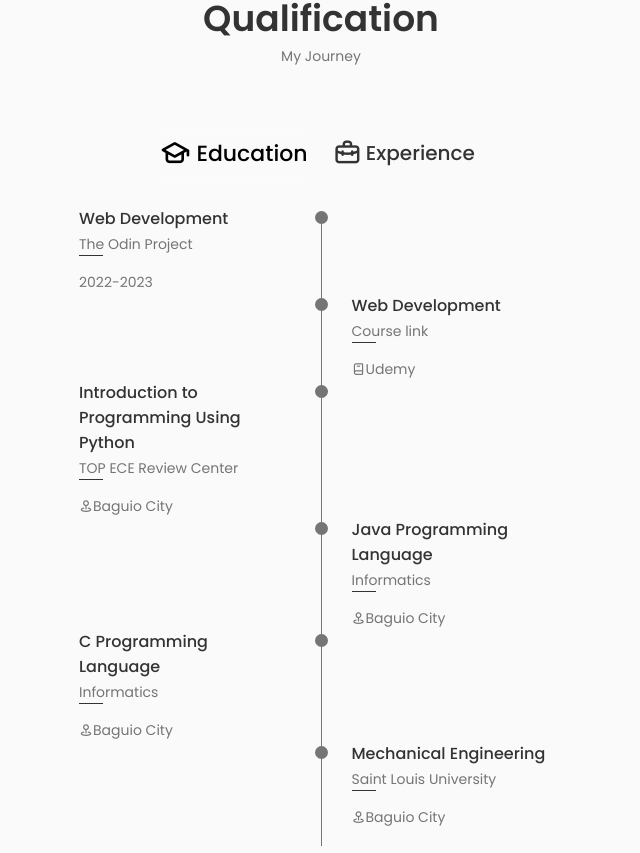
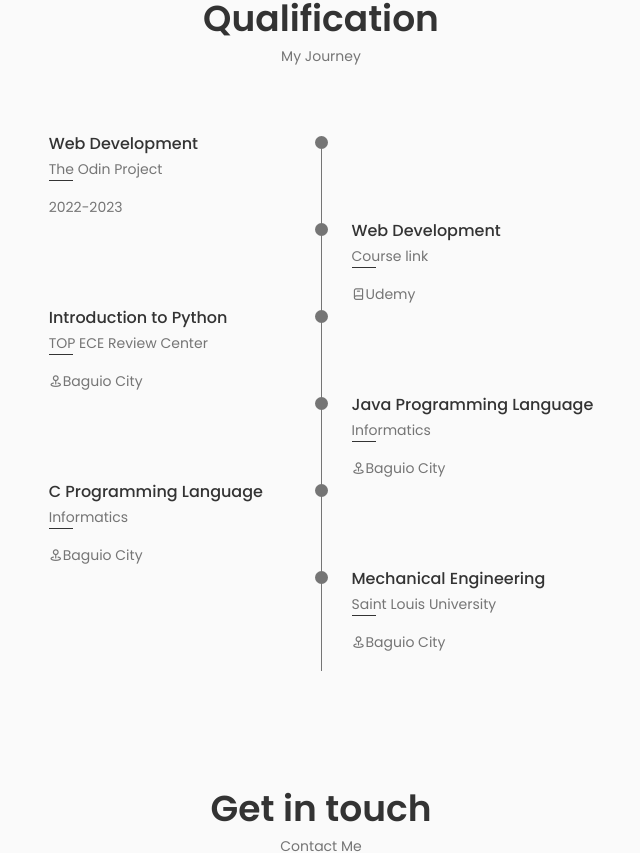
Before and after one commit to hayaman3/portfolio, a React (Create React App) app: page / in a window 1280 px wide. Shown: the part 1897-2750 px from the top of the page, without its empty margins (319-959 px from the left). Built offline with nearby package versions, Linux system fonts and the light colour scheme.

Commit message:
cleaned Qualifications component

```diff
--- a/src/components/activity/activity.css
+++ b/src/components/activity/activity.css
@@ -19,4 +19,6 @@
 
 .activity-image {
   filter: grayscale(85%);
+  padding: 1rem;
+  background-color: var(--container-color);
 }
--- a/src/components/contact/contact.css
+++ b/src/components/contact/contact.css
@@ -117,7 +117,6 @@
   resize: none;
 }
 
-
 /*=============== BREAKPOINTS ===============*/
 /* For large devices */
 @media screen and (max-width: 992px) {
--- a/src/components/qualification/Qualification.jsx
+++ b/src/components/qualification/Qualification.jsx
@@ -1,55 +1,16 @@
-import React, { useState } from 'react';
+import React from 'react';
 import './qualification.css';
 
 function Qualification() {
-  const [toggleQualification, setToggle] = useState(true);
   return (
     <section className="qualification section">
       <h2 className="section-title">Qualification</h2>
       <span className="section-subtitle">My Journey</span>
 
       <div className="qualification-container container">
-        <div className="qualification-tabs">
-          <button
-            type="button"
-            className={
-              toggleQualification
-                ? 'qualification-button button-flex qualification-active'
-                : 'qualification-button button-flex'
-            }
-            onClick={() => setToggle(true)}
-          >
-            <i className="uil uil-graduation-cap qualification-icon" />
-            Education
-          </button>
-
-          <button
-            type="button"
-            className={
-              !toggleQualification
-                ? 'qualification-button button-flex qualification-active'
-                : 'qualification-button button-flex'
-            }
-            onClick={() => setToggle(false)}
-          >
-            <i className="uil uil-briefcase-alt qualification-icon" />
-            Experience
-          </button>
-        </div>
-
-        <div className="qualification-sections ">
-          <div
-            className={
-              toggleQualification
-                ? 'qualification-content qualification-content-active'
-                : 'qualification-content'
-            }
-          >
         <div className="qualification-data">
           <div>
-                <h3 className="qualification-title">
-                  Web Development
-                </h3>
+            <h3 className="qualification-title">Web Development</h3>
             <span className="qualification-subtitle">
               <a
                 href="https://www.theodinproject.com/"
@@ -80,9 +41,7 @@ function Qualification() {
           </div>
 
           <div>
-                <h3 className="qualification-title">
-                  Web Development
-                </h3>
+            <h3 className="qualification-title">Web Development</h3>
             <span className="qualification-subtitle">
               <a
                 href="https://www.udemy.com/course/web-development-html5-css3-php-oop-and-mysql-database/"
@@ -103,9 +62,8 @@ function Qualification() {
         <div className="qualification-data">
           <div>
             <h3 className="qualification-title">
-                  Introduction to Programming Using Python
+              Introduction to Python
             </h3>
-
             <span className="qualification-subtitle">
               <a
                 href="https://www.facebook.com/topreviewcenter"
@@ -181,8 +139,6 @@ function Qualification() {
             <span className="qualification-line" />
           </div>
         </div>
-          </div>
-
         <div className="qualification-data">
           <div />
           <div>
@@ -209,69 +165,6 @@ function Qualification() {
             </div>
           </div>
         </div>
-
-          <div
-            className={
-              !toggleQualification
-                ? 'qualification-content qualification-content-active'
-                : 'qualification-content'
-            }
-          >
-            <div className="qualification-data">
-              <div>
-                <h3 className="qualification-title">Title</h3>
-                <span className="qualification-subtitle">
-                  Subtitle
-                </span>
-                <div className="qualification-data-icon">
-                  <i className="uil uil-data-icon-alt" />
-                  YEAR-YEAR
-                </div>
-              </div>
-
-              <div>
-                <span className="qualification-rounder" />
-                <span className="qualification-line" />
-              </div>
-            </div>
-
-            <div className="qualification-data">
-              <div />
-              <div>
-                <span className="qualification-rounder" />
-                <span className="qualification-line" />
-              </div>
-              <div>
-                <h3 className="qualification-title">Title</h3>
-                <span className="qualification-subtitle">
-                  Subtitle
-                </span>
-                <div className="qualification-data-icon">
-                  <i className="uil uil-data-icon-alt" />
-                  YEAR-YEAR
-                </div>
-              </div>
-            </div>
-
-            <div className="qualification-data">
-              <div>
-                <h3 className="qualification-title">Title</h3>
-                <span className="qualification-subtitle">
-                  Subtitle
-                </span>
-                <div className="qualification-data-icon">
-                  <i className="uil uil-data-icon-alt" />
-                  YEAR-YEAR
-                </div>
-              </div>
-
-              <div>
-                <span className="qualification-rounder" />
-                <span className="qualification-line" />
-              </div>
-            </div>
-          </div>
-        </div>
       </div>
     </section>
   );
--- a/src/components/qualification/qualification.css
+++ b/src/components/qualification/qualification.css
@@ -1,56 +1,11 @@
 .qualification-container {
-  margin: 0 auto;
-}
-
-.qualification-tabs {
-  display: flex;
+  display: grid;
   justify-content: center;
-  margin-bottom: var(--mb-2);
-}
-
-.qualification-button {
-  font-size: var(--h3-font-size);
-  font-weight: var(--font-medium);
-  color: var(--title-color);
-  margin: 0 var(--mb-1);
-  cursor: pointer;
-  transition: .3s;
-  background-color: var(--body-color);
-}
-
-.qualification-button:hover {
-  transform: scale(1.1);
-  color: var(--title-color-dark);
-}
-
-.qualification-icon {
-  font-size: 1.8rem;
-  margin-right: var(--mb-0-25);
-}
-
-.qualification-active {
-  transition: .3s;
-  color: var(--title-color-dark);
-  transform: scale(1.1);
-
-}
-
-.qualification-sections {
-  display: grid;
-  grid-template-columns: 0.5fr;
-  justify-content: center;
-}
-
-.qualification-content {
-  display: none;
-}
-
-.qualification-content-active {
-  display: block;
 }
 
 .qualification-data {
   display: grid;
+  justify-content: center;
   grid-template-columns: 1fr max-content 1fr;
   column-gap: 1.5rem;
 }
@@ -108,17 +63,6 @@
 }
 
 /*=============== BREAKPOINTS ===============*/
-
-@media screen and (max-width: 576px) {
-  .qualification-sections {
-    grid-template-columns: initial;
-  }
-
-  .qualification-button {
-    margin: 0 var(--mb-0-75);
-  }
-}
-
 /* For small devices */
 @media screen and (max-width: 350px) {
   .qualification-data {
```
Lines whose indentation alone changed are shown as unchanged.
